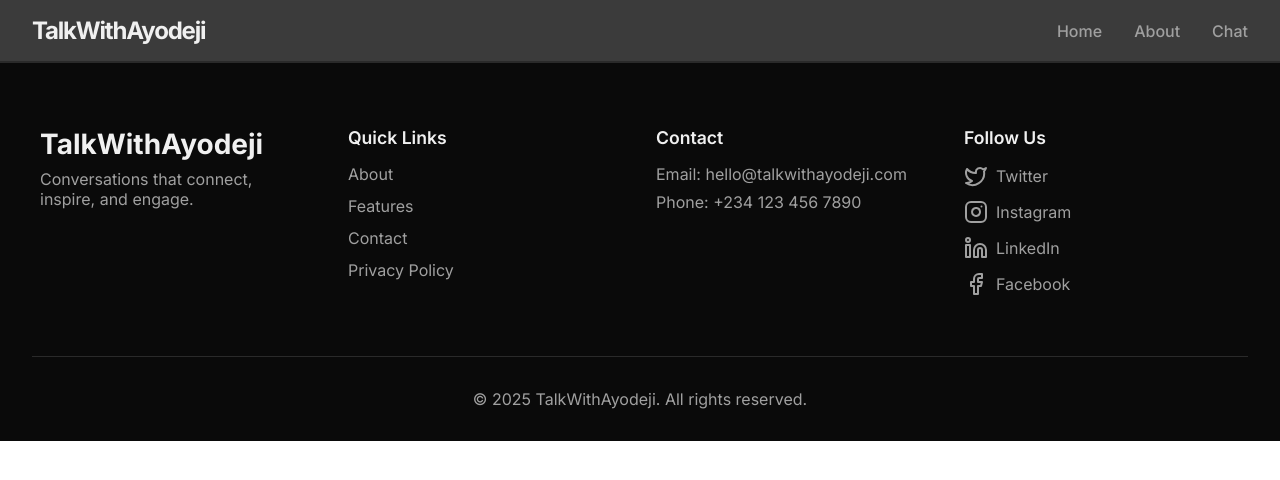
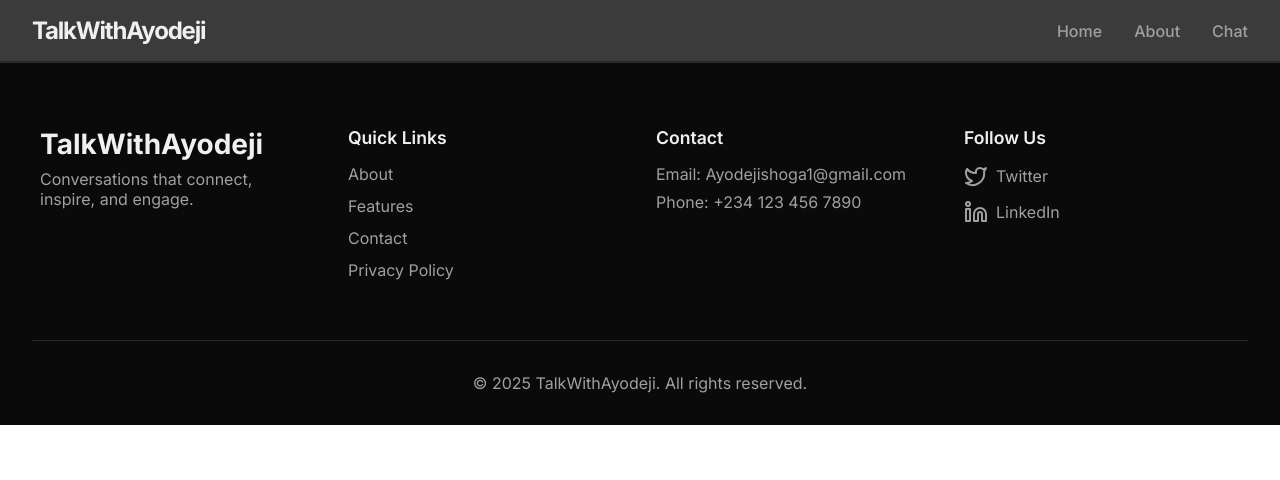
Before and after one commit to exclusiveng/TalkWithAyodeji, a React (Vite) app: page /contact in a window 1280 px wide. Shown: the top 480 px of the page. Built offline with nearby package versions, Linux system fonts and the light colour scheme.

Commit message:
minor changes

```diff
--- a/src/components/footer.tsx
+++ b/src/components/footer.tsx
@@ -1,5 +1,5 @@
 import "./compomentStyles/footer.css";
-import { Twitter, Instagram, Linkedin, Facebook } from "lucide-react";
+import { Twitter, Linkedin } from "lucide-react";
 
 const Footer = () => {
   return (
@@ -30,7 +30,7 @@ const Footer = () => {
 
         <div className="footer-contact">
           <h4>Contact</h4>
-          <p>Email: hello@talkwithayodeji.com</p>
+          <p>Email: Ayodejishoga1@gmail.com</p>
           <p>Phone: +234 123 456 7890</p>
         </div>
 
@@ -46,7 +46,7 @@ const Footer = () => {
                 <Twitter className="social-icon" /> Twitter
               </a>
             </li>
-            <li>
+            {/* <li>
               <a
                 href="https://instagram.com/talkwithayodeji"
                 target="_blank"
@@ -54,17 +54,17 @@ const Footer = () => {
               >
                 <Instagram className="social-icon" /> Instagram
               </a>
-            </li>
+            </li> */}
             <li>
               <a
-                href="https://linkedin.com/company/talkwithayodeji"
+                href="https://www.linkedin.com/in/ayodeji-shoga-37b780199"
                 target="_blank"
                 rel="noopener noreferrer"
               >
                 <Linkedin className="social-icon" /> LinkedIn
               </a>
             </li>
-            <li>
+            {/* <li>
               <a
                 href="https://facebook.com/talkwithayodeji"
                 target="_blank"
@@ -72,7 +72,7 @@ const Footer = () => {
               >
                 <Facebook className="social-icon" /> Facebook
               </a>
-            </li>
+            </li> */}
           </ul>
         </div>
       </div>
```
